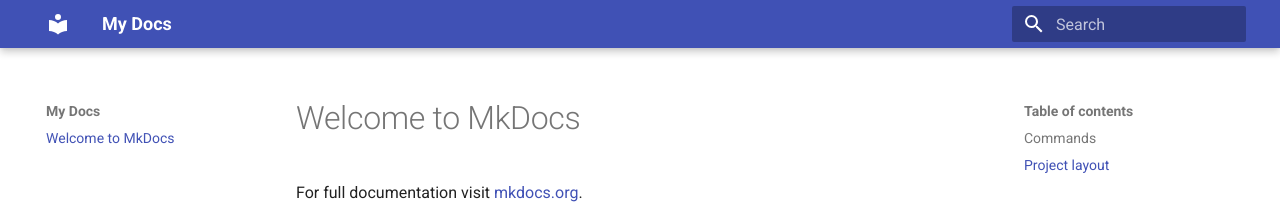
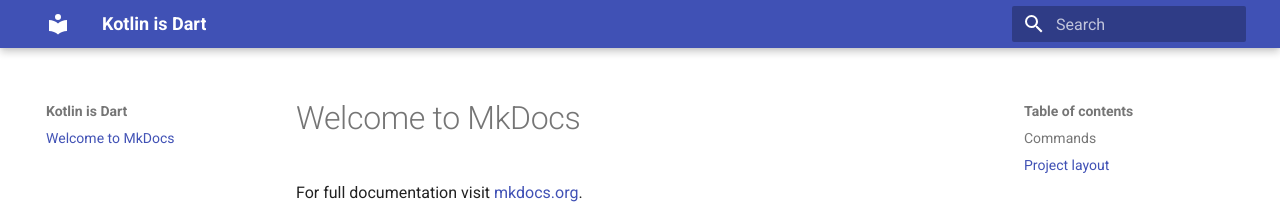
Before and after one commit to beyondeye/kotlin_is_dart, an MkDocs documentation site: the page built from docs/index.md, in a window 1280 px wide. Shown: the top 208 px of the page. Built offline with MkDocs 1.6.1 and Material for MkDocs 9.7.7, drawn with Linux system fonts in a browser that asks for light colours.

Commit message:
updated  extensions in mkdocs.yml

```diff
--- a/mkdocs.yml
+++ b/mkdocs.yml
@@ -1,3 +1,14 @@
-site_name: My Docs
+site_name: Kotlin is Dart
 theme:
   name: material
+markdown_extensions:
+  - pymdownx.highlight:
+      anchor_linenums: true
+  - pymdownx.inlinehilite
+  - pymdownx.snippets
+  - pymdownx.superfences
+  - attr_list
+  - md_in_html
+  - pymdownx.emoji:
+      emoji_index: !!python/name:materialx.emoji.twemoji
+      emoji_generator: !!python/name:materialx.emoji.to_svg
```
